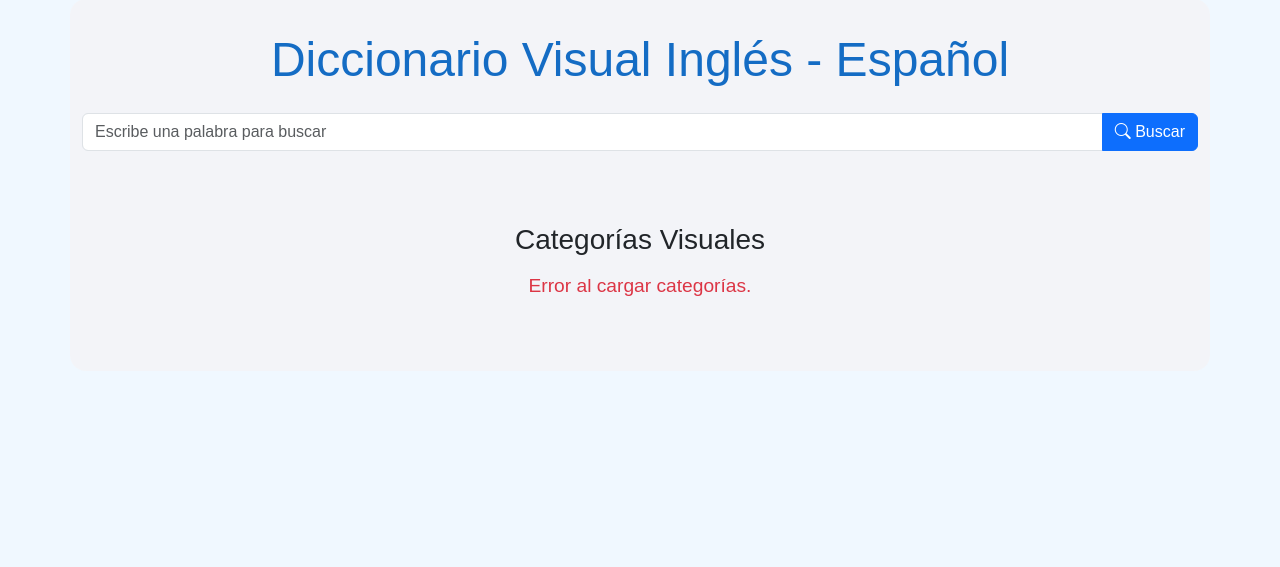
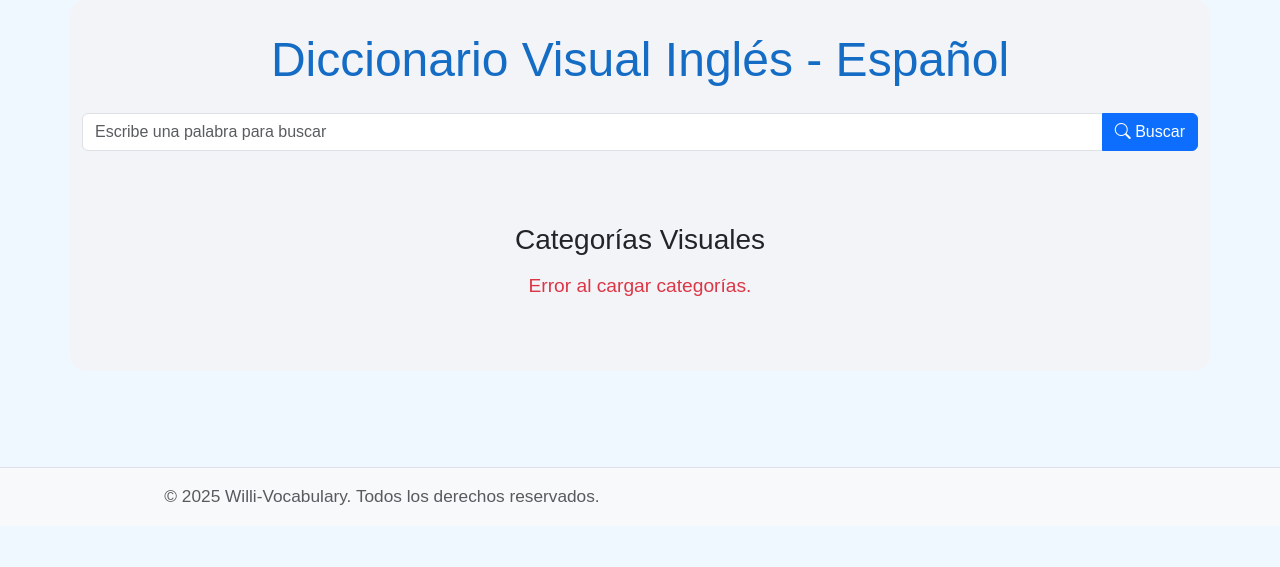
Before and after one commit to WilliamZapataMolina/dictionary, a PHP site: page /dictionary.html in a window 1280 px wide. Shown: the part 137-704 px from the top of the page. Run offline with PHP 8.4, Linux system fonts and the light colour scheme.

Commit message:
correcciones menores

```diff
--- a/public/css/styles.css
+++ b/public/css/styles.css
@@ -34,6 +34,13 @@
   justify-content: flex-start;
   text-align: center;
 }
+/*Esto se usó para que el footer se expandiera en toda la página dictionary.html*/
+body.dictionary > footer,
+body.dictionary > #footer {
+  align-self: stretch;
+  width: 100%;
+}
+
 main {
   background-color: rgba(247, 242, 242, 0.5);
   padding: 2rem;
@@ -79,7 +86,10 @@
 }
 footer {
   background-color: rgba(222, 210, 210, 0.6);
-  color: white;
+  width: 100vw;
+  position: relative;
+  left: 0;
+  color: #212529;
   text-align: center;
   padding: 1rem;
   font-size: 0.9em;
--- a/public/dictionary.html
+++ b/public/dictionary.html
@@ -7,11 +7,15 @@
   <link rel="stylesheet" href="thirdparty/bootstrap-5.3.3-dist/css/bootstrap.min.css" />
   <link rel="stylesheet" href="https://cdn.jsdelivr.net/npm/bootstrap-icons@1.10.5/font/bootstrap-icons.css"/>
   <link rel="stylesheet" href="css/styles.css" />
+
+  <!-- include.js (para navbar y footer) -->
+    <script src="js/include.js" defer></script>
 </head>
 
 <body class="dictionary">
   <header class="bg-dark text-white py-3">
     <div id="navbar"></div>
+
   </header>
 
   <main class="container my-5">
@@ -38,9 +42,14 @@
         <!-- Categorías con imágenes -->
       </div>
     </div>
+
   </main>
+ <!-- Footer dinámico -->
+    <div id="footer"></div>
+
+    <script src="thirdparty/bootstrap-5.3.3-dist/js/bootstrap.bundle.min.js" defer></script>
 
   <script src="js/dictionary.js"></script>
-  <script src="js/include.js"></script>
+
 </body>
 </html>
--- a/public/js/admin.js
+++ b/public/js/admin.js
@@ -155,7 +155,7 @@
         hiddenInput.value = selectedPath;
 
         try {
-            const r = await fetch("../server/controller/Controller.php?action=getImages");
+            const r = await fetch("../server/controller/Controller.php?action=getImagesFromFilesSystem");
             const list = await r.json();
 
             list.forEach(img => {
--- a/public/js/dictionary.js
+++ b/public/js/dictionary.js
@@ -14,7 +14,7 @@
             .then(data => {
                 if (data.success) {
                     const countContainer = document.getElementById('image-count-container');
-                    countContainer.textContent = `Actualmente hay ${data.count} palabras con imágenes disponibles.`;
+                    countContainer.innerHTML = `<strong>Actualmente hay ${data.count} palabras con imágenes disponibles.</strong>`;
                 } else {
                     console.error('Error al obtener conteo:', data.message);
                 }
--- a/public/parts/footer.html
+++ b/public/parts/footer.html
@@ -1,3 +1,5 @@
-<footer class="text-center mt-5 pt-4 border-top">
-  <p class="text-muted">&copy; 2025 Willi-Vocabulary. Todos los derechos reservados.</p>
+<footer class="bg-light border-top mt-5 pt-3 w-100">
+  <div class="container text-center">
+    <p class="text-muted m-0">&copy; 2025 Willi-Vocabulary. Todos los derechos reservados.</p>
+  </div>
 </footer>
```
Also changed, not shown: public/adminPanel.php (+3 -5 lines), public/images/wildAnimals/BEAR.png (added), server/popos/Admin.php (deleted), 1 other file.
